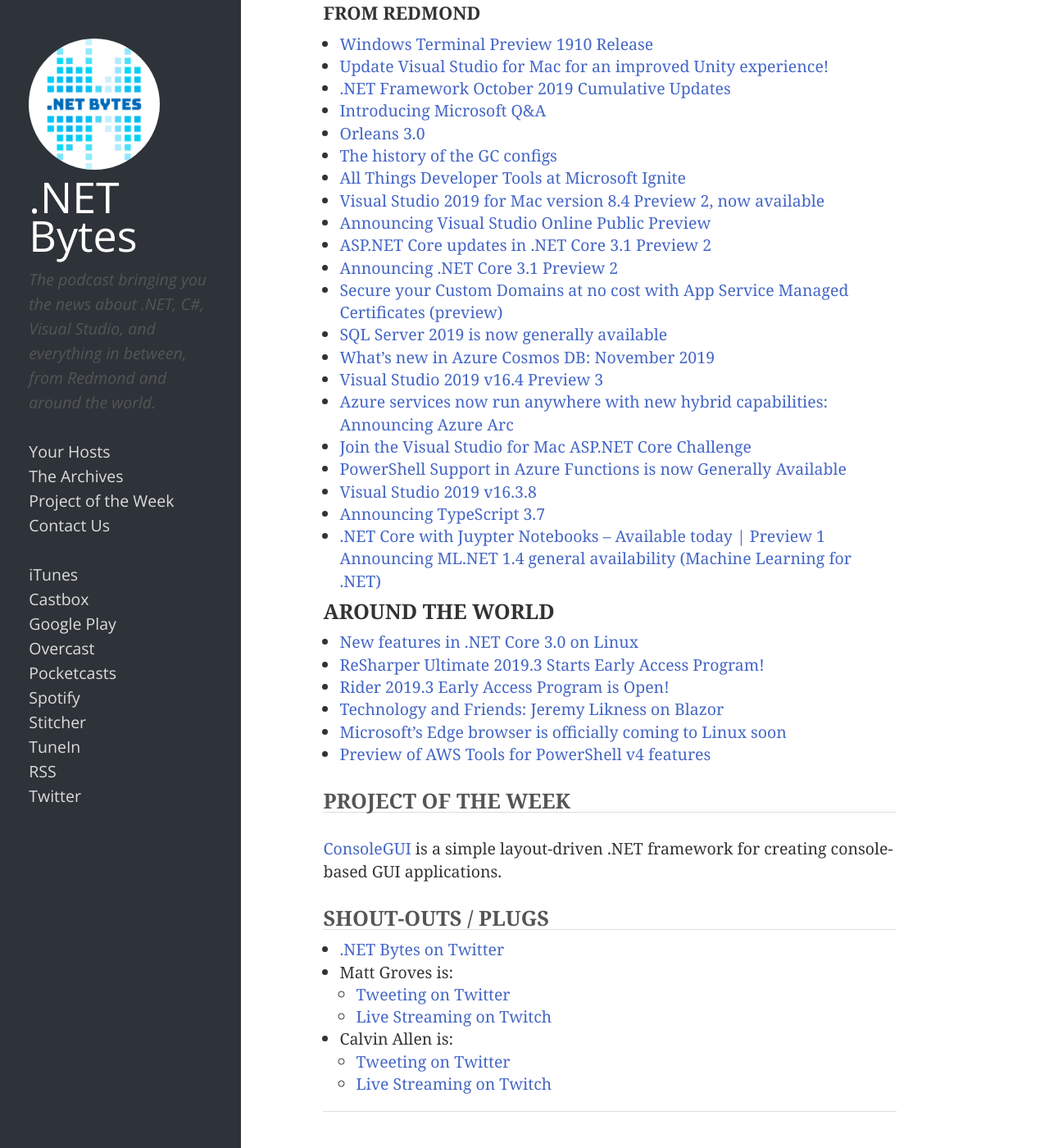
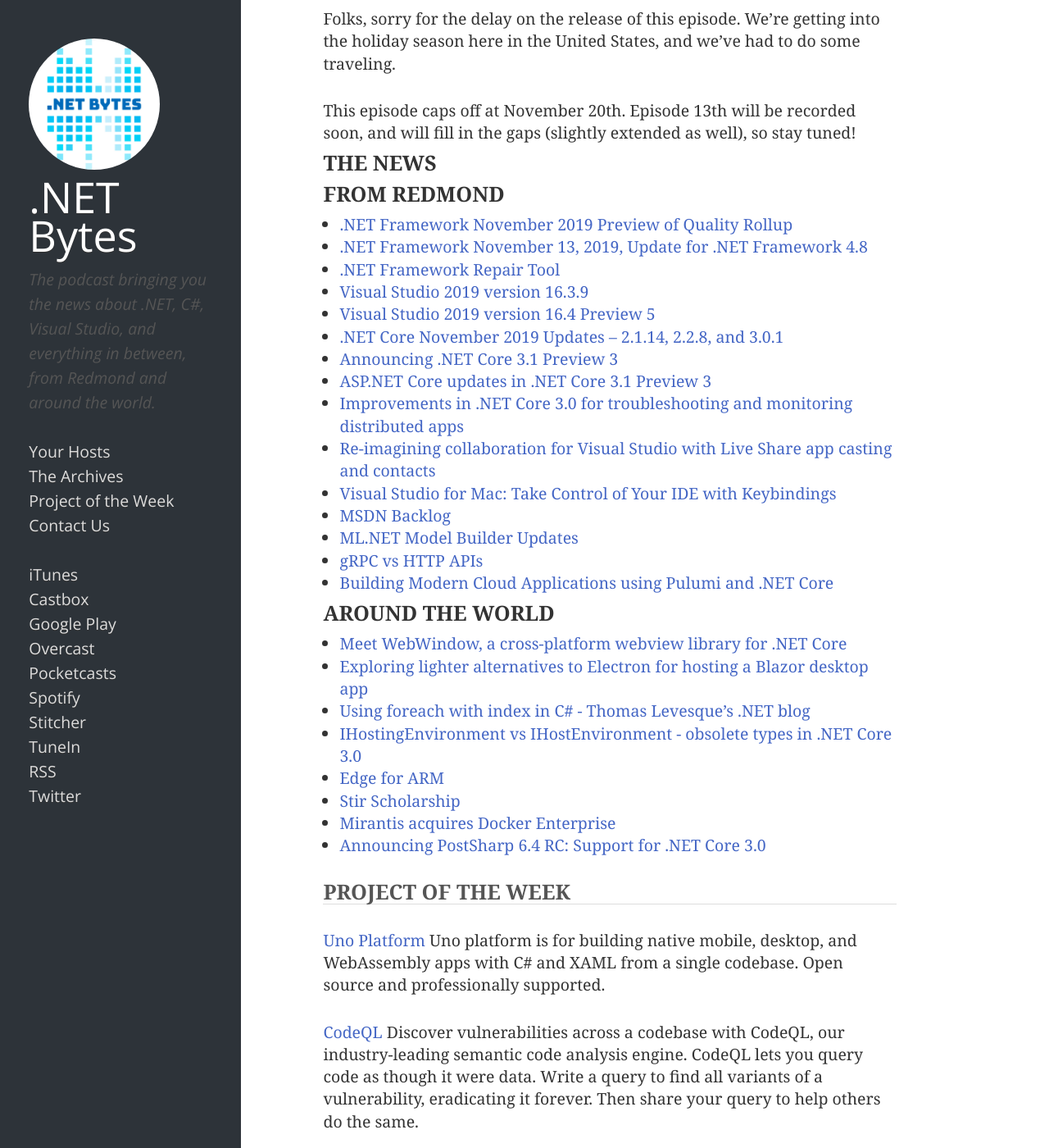
Before and after one commit to dotnetbytes/Website, a Jekyll site: the page built from index.html, in a window 1280 px wide and 1400 px high, scrolled down 420 px. Shown: the whole window at 82% size. Built offline with Jekyll 4.4.1, drawn with Linux system fonts in a browser that asks for light colours; the list of posts is cut into pages by our own code; some of the changed text lies outside the part shown.

Commit message:
Adding Episode 12, much late, so regret.

```diff
--- /dev/null
+++ b/_posts/2019-12-08-12.md
@@ -0,0 +1,66 @@
+---
+title: "News from November 7th, 2019 through November 20th, 2019"
+permalink: "12"
+hosts: ["callen", "mgroves"]
+file_name: "e12.mp3"
+file_length: "36525627"
+duration: "34:18"
+---
+
+Folks, sorry for the delay on the release of this episode.  We're getting into the holiday season here in the United States, and we've had to do some traveling.
+
+This episode caps off at November 20th.  Episode 13th will be recorded soon, and will fill in the gaps (slightly extended as well), so stay tuned!
+
+### THE NEWS
+
+### FROM REDMOND
+
+* [.NET Framework November 2019 Preview of Quality Rollup](https://devblogs.microsoft.com/dotnet/net-framework-november-2019-preview-of-quality-rollup/)
+* [.NET Framework November 13, 2019, Update for .NET Framework 4.8](https://devblogs.microsoft.com/dotnet/net-framework-november-13-2019-update-for-net-framework-4-8/)
+* [.NET Framework Repair Tool](https://devblogs.microsoft.com/dotnet/net-framework-repair-tool/)
+* [Visual Studio 2019 version 16.3.9](https://docs.microsoft.com/en-us/visualstudio/releases/2019/release-notes#top-issues-fixed-in-visual-studio-2019-version-1639)
+* [Visual Studio 2019 version 16.4 Preview 5](https://docs.microsoft.com/en-us/visualstudio/releases/2019/release-notes-preview#16.4.0-pre.5.0)
+* [.NET Core November 2019 Updates – 2.1.14, 2.2.8, and 3.0.1](https://devblogs.microsoft.com/dotnet/net-core-november-2019/)
+* [Announcing .NET Core 3.1 Preview 3](https://devblogs.microsoft.com/dotnet/announcing-net-core-3-1-preview-3/)
+* [ASP.NET Core updates in .NET Core 3.1 Preview 3](https://devblogs.microsoft.com/aspnet/asp-net-core-updates-in-net-core-3-1-preview-3/)
+* [Improvements in .NET Core 3.0 for troubleshooting and monitoring distributed apps](https://devblogs.microsoft.com/aspnet/improvements-in-net-core-3-0-for-troubleshooting-and-monitoring-distributed-apps/)
+* [Re-imagining collaboration for Visual Studio with Live Share app casting and contacts](https://devblogs.microsoft.com/visualstudio/re-imagining-collaboration-for-visual-studio-with-live-share-app-casting-and-contacts/)
+* [Visual Studio for Mac: Take Control of Your IDE with Keybindings](https://devblogs.microsoft.com/visualstudio/visual-studio-for-mac-take-control-of-your-ide-with-keybindings/)
+* [MSDN Backlog](https://docs.microsoft.com/en-us/archive/msdn-magazine/msdn-magazine-issues)
+* [ML.NET Model Builder Updates](https://devblogs.microsoft.com/dotnet/model-builder-updates-mlnet/)
+* [gRPC vs HTTP APIs](https://devblogs.microsoft.com/aspnet/grpc-vs-http-apis/)
+* [Building Modern Cloud Applications using Pulumi and .NET Core](https://devblogs.microsoft.com/dotnet/building-modern-cloud-applications-using-pulumi-and-net-core/)
+
+### AROUND THE WORLD
+
+* [Meet WebWindow, a cross-platform webview library for .NET Core](https://blog.stevensanderson.com/2019/11/18/2019-11-18-webwindow-a-cross-platform-webview-for-dotnet-core/)
+* [Exploring lighter alternatives to Electron for hosting a Blazor desktop app](http://blog.stevensanderson.com/2019/11/01/exploring-lighter-alternatives-to-electron-for-hosting-a-blazor-desktop-app)
+* [Using foreach with index in C# - Thomas Levesque's .NET blog](https://thomaslevesque.com/2019/11/18/using-foreach-with-index-in-c/)
+* [IHostingEnvironment vs IHostEnvironment - obsolete types in .NET Core 3.0](https://andrewlock.net/ihostingenvironment-vs-ihost-environment-obsolete-types-in-net-core-3/)
+* [Edge for ARM](https://twitter.com/MSEdgeDev/status/1194694031416033280)
+* [Stir Scholarship](https://stirscholarship.org/2019/10/08/stir-scholarship/)
+* [Mirantis acquires Docker Enterprise](https://techcrunch.com/2019/11/13/mirantis-acquires-docker-enterprise/)
+* [Announcing PostSharp 6.4 RC: Support for .NET Core 3.0](https://www.postsharp.net/blog/post/announcing-postsharp-64-rc)
+
+## PROJECT OF THE WEEK
+
+[Uno Platform](https://platform.uno/)
+Uno platform is for building native mobile, desktop, and WebAssembly apps with C# and XAML from a single codebase.
+Open source and professionally supported.
+
+[CodeQL](https://securitylab.github.com/tools/codeql)
+Discover vulnerabilities across a codebase with CodeQL, our industry-leading semantic code analysis engine. CodeQL lets you query code as though it were data. Write a query to find all variants of a vulnerability, eradicating it forever. Then share your query to help others do the same.
+
+CodeQL is free for research and open source.
+
+Appears to support C++, C#, Java, JavaScript, and Python.
+
+## SHOUT-OUTS / PLUGS
+
+* [.NET Bytes on Twitter](https://twitter.com/dotnetbytes)
+* Matt Groves is:
+  * [Tweeting on Twitter](https://twitter.com/mgroves)
+  * [Live Streaming on Twitch](https://www.twitch.tv/matthewdgroves)
+* Calvin Allen is:
+  * [Tweeting on Twitter](https://twitter.com/_CalvinAllen)
+  * [Live Streaming on Twitch](https://www.twitch.tv/CalvinAAllen)
--- a/potw/index.md
+++ b/potw/index.md
@@ -18,3 +18,5 @@ This page is a list of all the projects we've highlighted so far (partly for you
 * [MyTested.AspNetCore.Mvc](https://github.com/ivaylokenov/MyTested.AspNetCore.Mvc) - [October 14, 2019](https://www.dotnetbytes.fm/9)
 * [MediatR](https://github.com/jbogard/MediatR) - [October 28, 2019](https://www.dotnetbytes.fm/10)
 * [ConsoleGUI](https://github.com/TomaszRewak/C-sharp-console-gui-framework) - [November 11, 2019](https://www.dotnetbytes.fm/11)
+* [Uno Platform](https://platform.uno/) - [December 8, 2019](https://www.dotnetbytes.fm/12)
+* [CodeQL](https://securitylab.github.com/tools/codeql) - [December 8, 2019](https://www.dotnetbytes.fm/12)
```
Also changed, not shown: projects/index.md (deleted).
